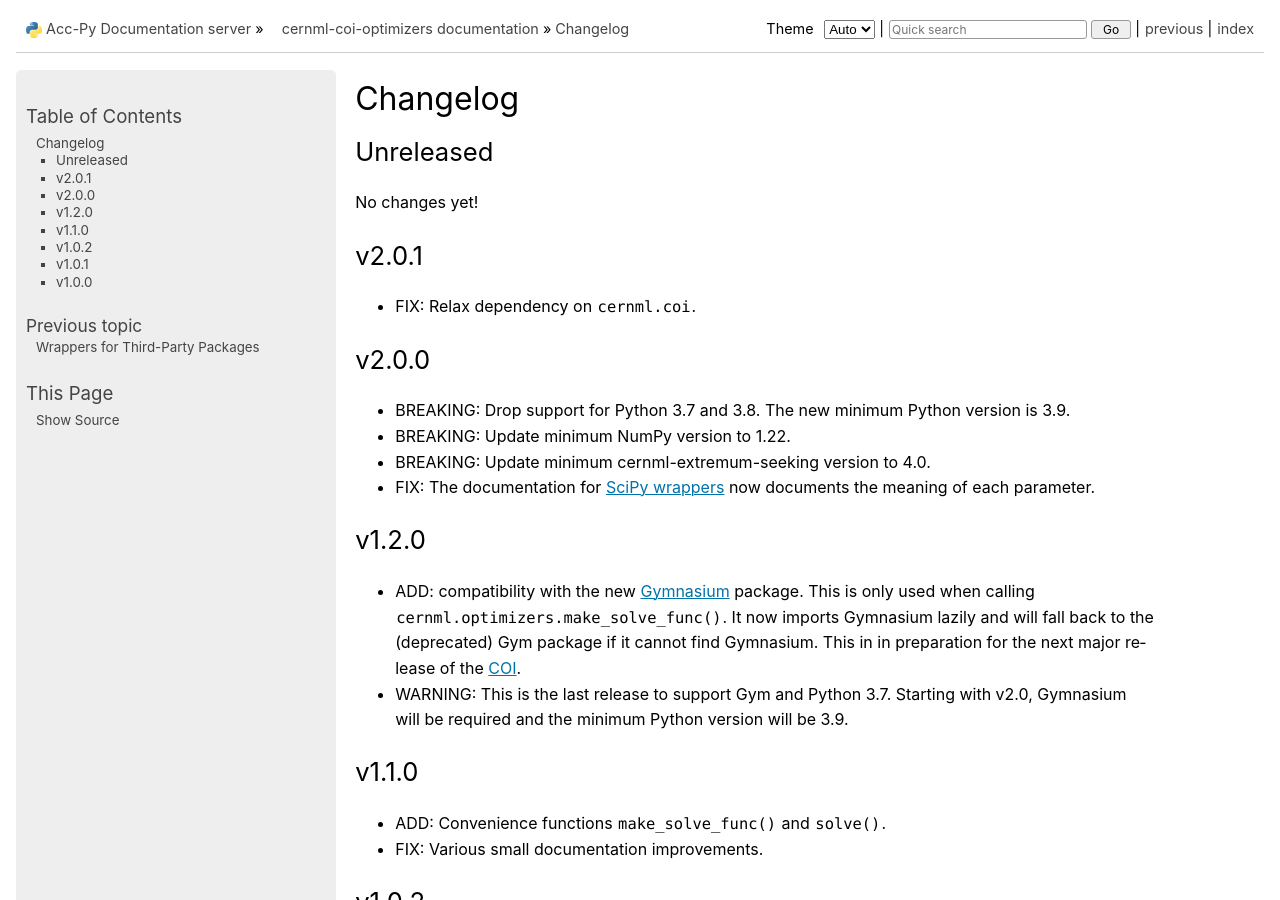
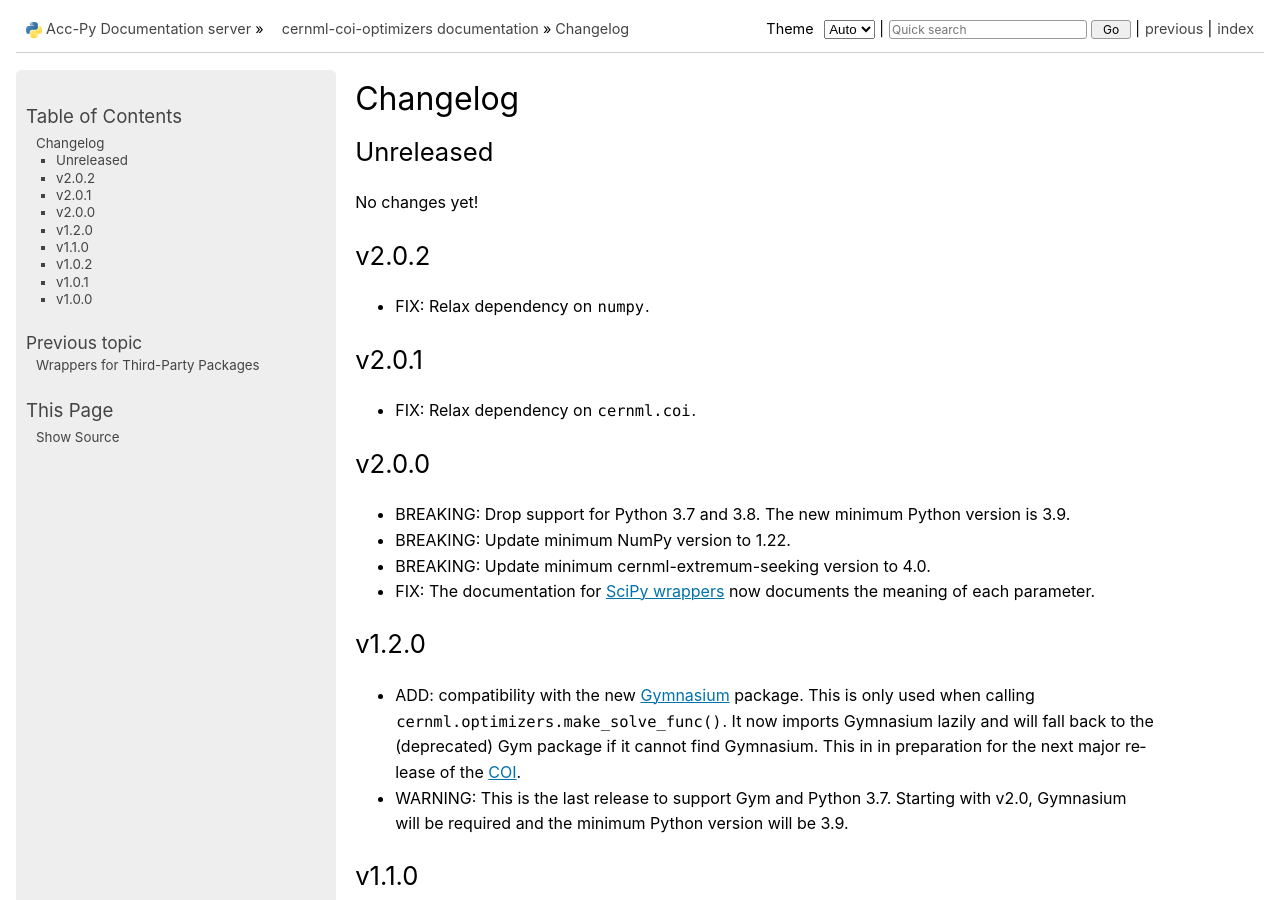
Before and after one commit to geoff-project/coi-optimizers, a Sphinx documentation site: the page built from docs/changelog.rst, in a window 1280 px wide and 900 px high. Built offline with Sphinx 7.4.7, drawn with Linux system fonts in a browser that asks for light colours; the version number could not be read and is left out.

Commit message:
Relax dependency on numpy.

```diff
--- a/docs/changelog.rst
+++ b/docs/changelog.rst
@@ -13,6 +13,11 @@
 ----------
 
 No changes yet!
+
+v2.0.2
+------
+
+- FIX: Relax dependency on `numpy`.
 
 v2.0.1
 ------
--- a/pyproject.toml
+++ b/pyproject.toml
@@ -24,7 +24,7 @@
 requires-python = '>=3.9'
 dependencies = [
     'cernml-coi >= 0.8.13',
-    'numpy ~= 1.22',
+    'numpy >= 1.22',
     'importlib-metadata; python_version<"3.10"',
     'typing-extensions; python_version<"3.11"',
 ]
```
